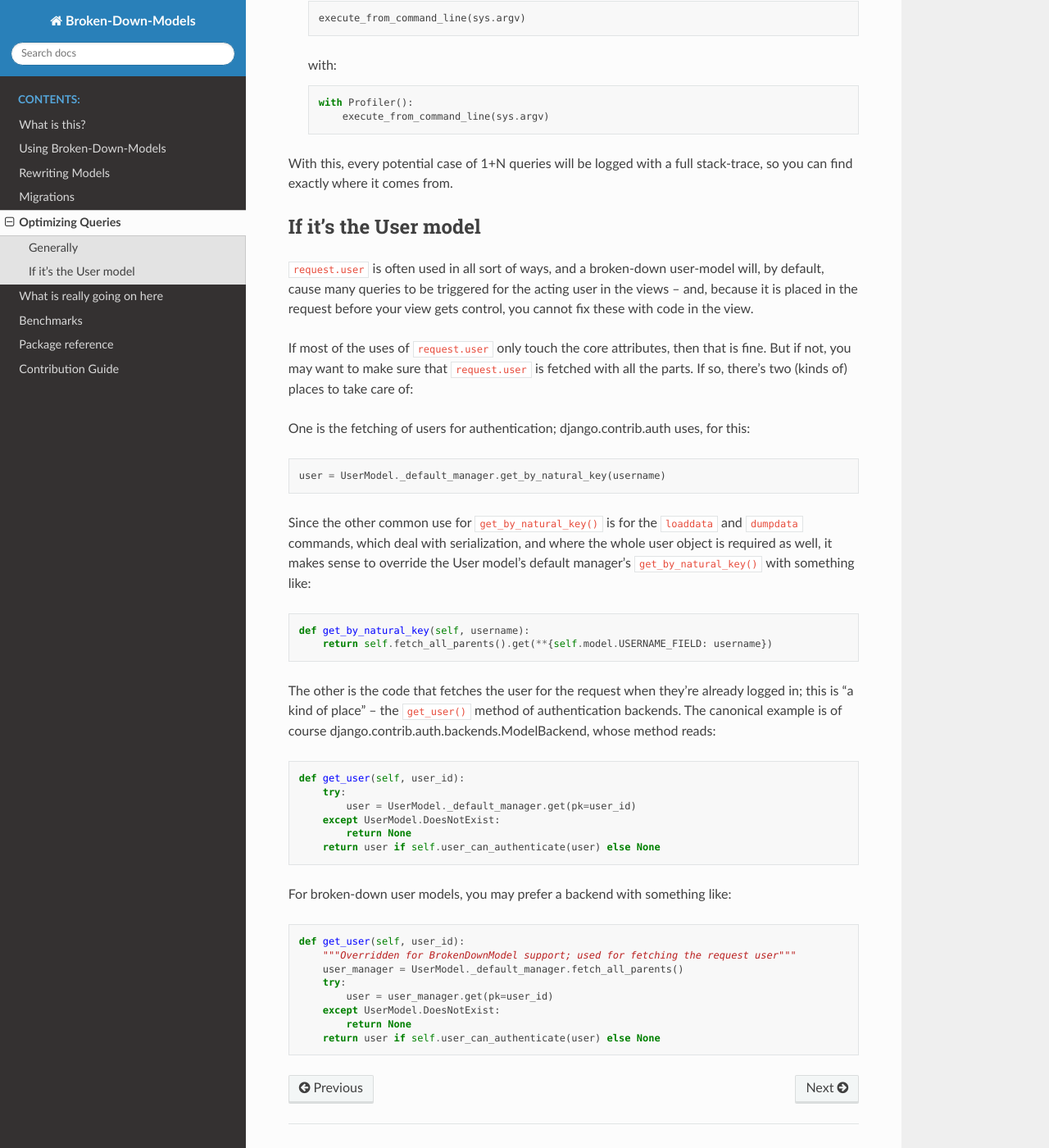
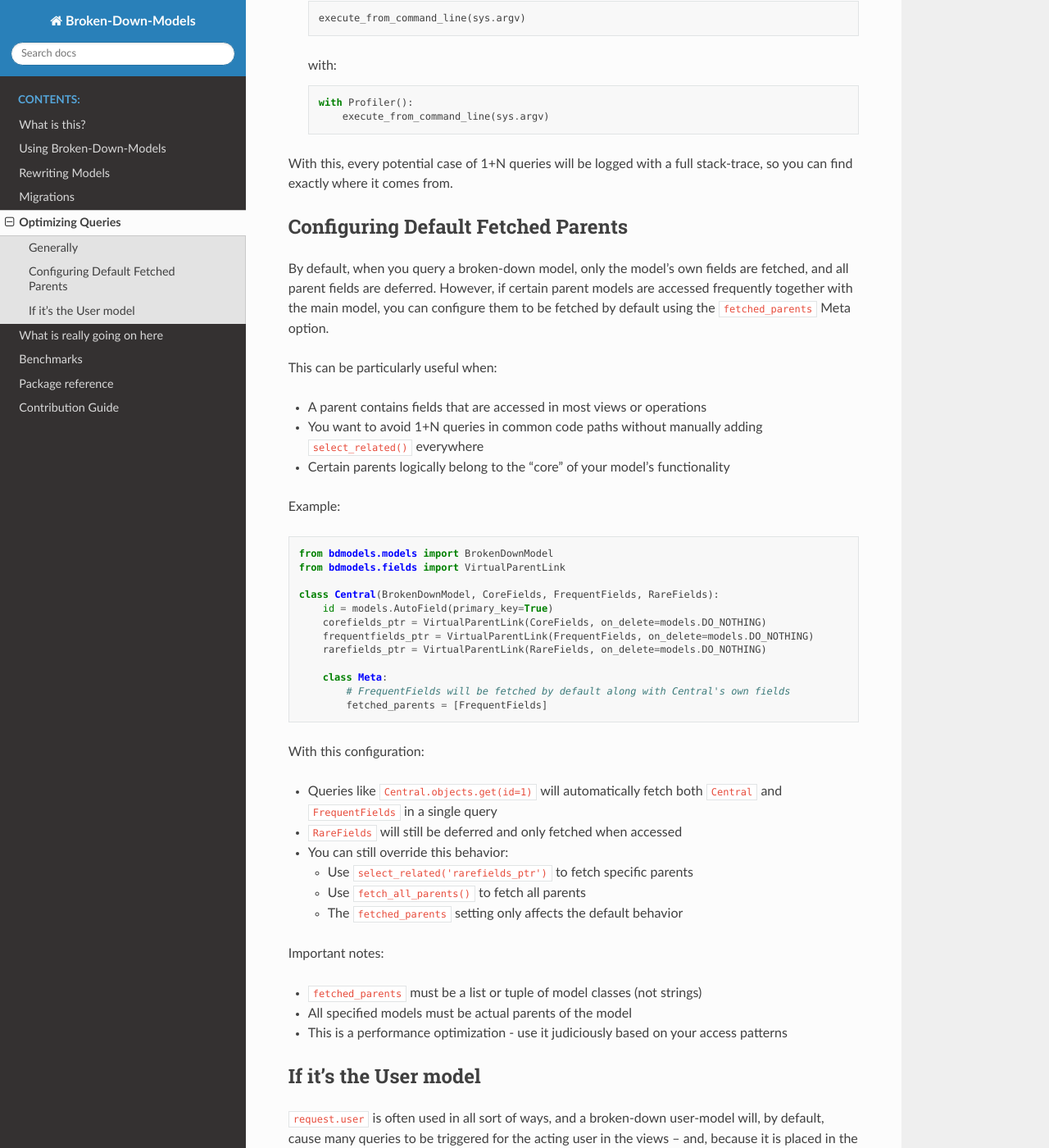
Before and after one commit to Matific/broken-down-models, a Sphinx documentation site: the page built from docs/optimizations.rst, in a window 1280 px wide and 1400 px high, scrolled down 1360 px. Shown: the whole window at 82% size. Built offline with Sphinx 7.4.7 and the Read the Docs theme 3.1.0, drawn with Linux system fonts in a browser that asks for light colours.

Commit message:
add docs

```diff
--- a/docs/optimizations.rst
+++ b/docs/optimizations.rst
@@ -78,6 +78,54 @@ To do this, modify your ``manage.py`` as follows:
 With this, every potential case of 1+N queries will be logged with a
 full stack-trace, so you can find exactly where it comes from.
 
+Configuring Default Fetched Parents
+------------------------------------
+
+By default, when you query a broken-down model, only the model's own fields
+are fetched, and all parent fields are deferred. However, if certain parent
+models are accessed frequently together with the main model, you can configure
+them to be fetched by default using the ``fetched_parents`` Meta option.
+
+This can be particularly useful when:
+
+* A parent contains fields that are accessed in most views or operations
+* You want to avoid 1+N queries in common code paths without manually adding
+  ``select_related()`` everywhere
+* Certain parents logically belong to the "core" of your model's functionality
+
+Example::
+
+    from bdmodels.models import BrokenDownModel
+    from bdmodels.fields import VirtualParentLink
+
+    class Central(BrokenDownModel, CoreFields, FrequentFields, RareFields):
+        id = models.AutoField(primary_key=True)
+        corefields_ptr = VirtualParentLink(CoreFields, on_delete=models.DO_NOTHING)
+        frequentfields_ptr = VirtualParentLink(FrequentFields, on_delete=models.DO_NOTHING)
+        rarefields_ptr = VirtualParentLink(RareFields, on_delete=models.DO_NOTHING)
+
+        class Meta:
+            # FrequentFields will be fetched by default along with Central's own fields
+            fetched_parents = [FrequentFields]
+
+With this configuration:
+
+* Queries like ``Central.objects.get(id=1)`` will automatically fetch both
+  ``Central`` and ``FrequentFields`` in a single query
+* ``RareFields`` will still be deferred and only fetched when accessed
+* You can still override this behavior:
+
+  - Use ``select_related('rarefields_ptr')`` to fetch specific parents
+  - Use ``fetch_all_parents()`` to fetch all parents
+  - The ``fetched_parents`` setting only affects the default behavior
+
+Important notes:
+
+* ``fetched_parents`` must be a list or tuple of model classes (not strings)
+* All specified models must be actual parents of the model
+* This is a performance optimization - use it judiciously based on your
+  access patterns
+
 If it's the User model
 ----------------------
 
```
Also changed, not shown: 1 other file.
